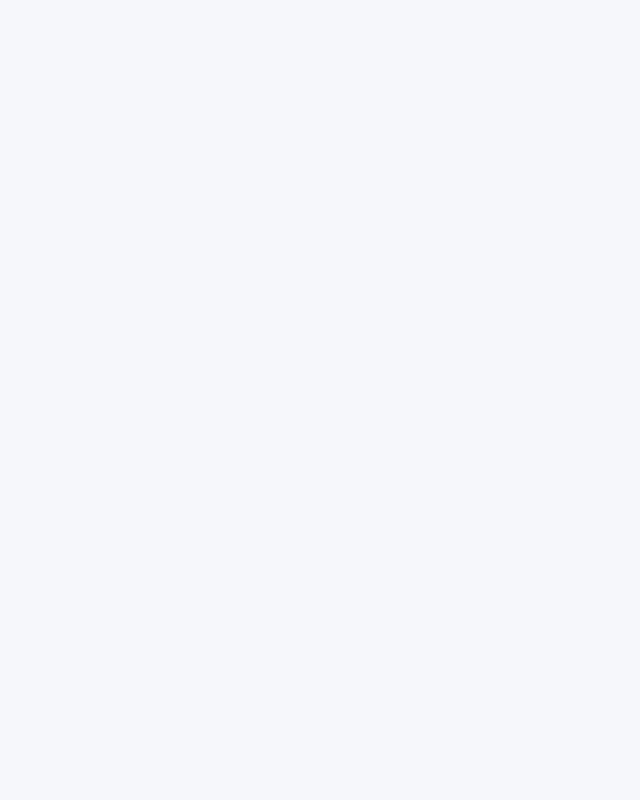
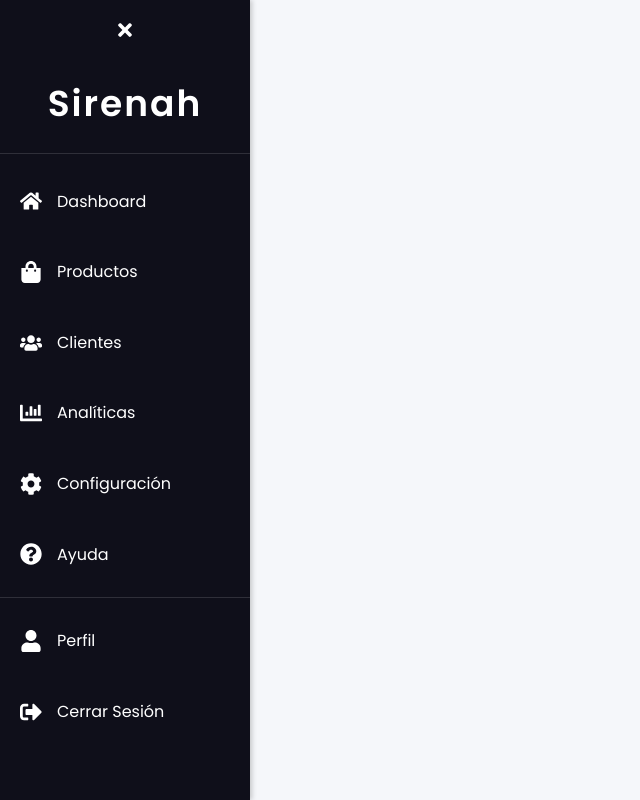
Before and after one commit to MarcoAntonioTR/Sirenah, a React (Vite) app in the folder frontend/: page /MenuAdmin/Ayuda in a window 1280 px wide. Before the commit this address had no page. Shown: the whole page, without its empty margins (0-640 px from the left). Built offline with nearby package versions, Linux system fonts and the light colour scheme.

Commit message:
Sidebar y Rutas

```diff
--- /dev/null
+++ b/frontend/src/components/layout/AdminSidebar.jsx
@@ -0,0 +1,34 @@
+import { useState } from 'react'
+import { FaBars, FaTimes, FaHome, FaShoppingBag, FaUsers, FaChartBar, FaCog, FaQuestionCircle, FaUser, FaSignOutAlt } from 'react-icons/fa'
+import '../../styles/AdminSidebar.css'
+function AdminSidebar() {
+
+    const [isCollapsed, setIsCollapsed] = useState(false)
+    const toggleSidebar = () => setIsCollapsed(!isCollapsed)
+
+  return (
+    <div className={`sidebar ${isCollapsed ? 'collapsed' : ''}`}>
+      <button className="toggle-btn" onClick={toggleSidebar}>
+        {isCollapsed ? <FaBars color="#fff" /> : <FaTimes color="#fff" />}
+      </button>
+      <div className="logo">
+        <h2>{isCollapsed ? '' : 'Sirenah'}</h2>
+      </div>
+      <nav>
+        <ul>
+          <li><a href="/MenuAdmin/Dashboard"><FaHome /> <span>Dashboard</span></a></li>
+          <li><a href="/MenuAdmin/Productos"><FaShoppingBag /> <span>Productos</span></a></li>
+          <li><a href="/MenuAdmin/Clientes"><FaUsers /> <span>Clientes</span></a></li>
+          <li><a href="/MenuAdmin/Analiticas"><FaChartBar /> <span>Analíticas</span></a></li>
+          <li><a href="/MenuAdmin/Configuracion"><FaCog /> <span>Configuración</span></a></li>
+          <li><a href="/MenuAdmin/Ayuda"><FaQuestionCircle /> <span>Ayuda</span></a></li>
+          <li className="separator"></li>
+          <li><a href="/MenuAdmin/Perfil"><FaUser /> <span>Perfil</span></a></li>
+          <li><a href="#logout"><FaSignOutAlt/> <span>Cerrar Sesión</span></a></li>
+        </ul>
+      </nav>
+      </div>
+  )
+}
+
+export default AdminSidebar
--- a/frontend/src/routes/Rutas.jsx
+++ b/frontend/src/routes/Rutas.jsx
@@ -5,6 +5,13 @@ import Nosotros from "../views/Home/Nosotros";
 import Contacto from "../views/Home/Contacto";
 import Login from "../views/Login/Login";
 import Registro from "../views/Login/Registro";
+import Dashboard from "../views/MenuAdm/Dashboard";
+import Productos from "../views/MenuAdm/Productos";
+import Clientes from "../views/MenuAdm/Clientes";
+import Analiticas from "../views/MenuAdm/Analiticas";
+import Configuracion from "../views/MenuAdm/Configuration";
+import Ayuda from "../views/MenuAdm/Ayuda";
+import Perfil from "../views/MenuAdm/Perfil";
 function Rutas() {
   return (
 
@@ -17,6 +24,13 @@ function Rutas() {
           <Route path="/Login" element=<Login /> />
           <Route path="/Registro" element=<Registro /> />
           <Route path="/" element={<Navigate to="/Home" />} />
+          <Route path="/MenuAdmin/Dashboard" element=<Dashboard />/>
+          <Route path="/MenuAdmin/Productos" element=<Productos />/>
+          <Route path="/MenuAdmin/Clientes" element=<Clientes />/>
+          <Route path="/MenuAdmin/Analiticas" element=<Analiticas />/>
+          <Route path="/MenuAdmin/Configuracion" element=<Configuracion />/>
+          <Route path="/MenuAdmin/Ayuda" element=<Ayuda />/>
+          <Route path="/MenuAdmin/Perfil" element=<Perfil />/>
         </Routes>
       </Router>
 
--- /dev/null
+++ b/frontend/src/styles/AdminSidebar.css
@@ -0,0 +1,122 @@
+@import url('https://fonts.googleapis.com/css2?family=Poppins:wght@300;400;600&display=swap');
+
+.sidebar {
+    position: fixed;
+    left: 0;
+    top: 0;
+    height: 100vh;
+    width: 250px;
+    background: #0f0f1a;
+    box-shadow: 2px 0 5px rgba(0, 0, 0, 0.2);
+    transition: width 0.3s ease, transform 0.3s ease;
+    color: #fff;
+    font-family: 'Poppins', sans-serif;
+    overflow-x: hidden;
+    z-index: 1000;
+}
+
+.sidebar.collapsed {
+    width: 70px;
+}
+
+.toggle-btn {
+    width: 100%;
+    background: transparent;
+    border: none;
+    padding: 10px;
+    cursor: pointer;
+    z-index: 10;
+    color: #fff;
+    font-size: 20px;
+    margin-top: 10px;
+}
+
+.logo {
+    padding: 20px;
+    text-align: center;
+    font-size: 24px;
+    font-weight: 600;
+    letter-spacing: 2px;
+    border-bottom: 1px solid #ffffff22;
+    white-space: nowrap;
+    overflow: hidden;
+    transition: font-size 0.3s ease;
+}
+
+/* Cambiar el tamaño del título cuando está colapsado */
+.sidebar.collapsed .logo {
+    font-size: 18px;
+}
+
+nav ul {
+    list-style-type: none;
+    padding: 0;
+    margin: 20px 0;
+}
+
+nav ul li a {
+    display: flex;
+    align-items: center;
+    padding: 15px 20px;
+    color: #fff;
+    text-decoration: none;
+    transition: background 0.3s ease;
+    white-space: nowrap;
+    margin: 15px 0;
+}
+
+nav ul li a:hover {
+    background: #ffffff11;
+}
+
+nav ul li a span {
+    margin-left: 15px;
+    font-size: 16px;
+    opacity: 1;
+    transition: opacity 0.3s ease;
+}
+
+.sidebar.collapsed nav ul li a span {
+    opacity: 0;
+    width: 0;
+    height: 0;
+    overflow: hidden;
+    transition: none;
+}
+
+nav ul li a svg {
+    font-size: 22px;
+    transition: font-size 0.3s ease;
+}
+
+
+.separator {
+    height: 1px;
+    background: #ffffff22;
+    margin: 10px 0;
+}
+
+@media (max-width: 768px) {
+
+    .toggle-btn {
+        right: 15px;
+        top: 15px;
+        font-size: 18px;
+    }
+    .logo {
+        font-size: 18px;
+        padding: 5px;
+    }
+
+    nav ul li a {
+        padding: 15px;
+    }
+
+    nav ul li a span {
+        font-size: 16px;
+    }
+
+    .sidebar.collapsed .toggle-btn {
+        right: 15px;
+    }
+}
--- /dev/null
+++ b/frontend/src/views/MenuAdm/Analiticas.jsx
@@ -0,0 +1,11 @@
+import AdminSidebar from "../../components/layout/AdminSidebar"
+
+function Analiticas() {
+    return (
+        <div>
+            <AdminSidebar />
+        </div>
+    )
+}
+
+export default Analiticas
--- /dev/null
+++ b/frontend/src/views/MenuAdm/Ayuda.jsx
@@ -0,0 +1,11 @@
+import AdminSidebar from "../../components/layout/AdminSidebar"
+
+function Ayuda() {
+    return (
+        <div>
+            <AdminSidebar />
+        </div>
+    )
+}
+
+export default Ayuda
--- /dev/null
+++ b/frontend/src/views/MenuAdm/Clientes.jsx
@@ -0,0 +1,11 @@
+import AdminSidebar from "../../components/layout/AdminSidebar"
+
+function Clientes() {
+    return (
+        <div>
+            <AdminSidebar />
+        </div>
+    )
+}
+
+export default Clientes
--- /dev/null
+++ b/frontend/src/views/MenuAdm/Configuration.jsx
@@ -0,0 +1,11 @@
+import AdminSidebar from "../../components/layout/AdminSidebar"
+
+function Configuration() {
+    return (
+        <div>
+            <AdminSidebar />
+        </div>
+    )
+}
+
+export default Configuration
--- /dev/null
+++ b/frontend/src/views/MenuAdm/Dashboard.jsx
@@ -0,0 +1,11 @@
+import AdminSidebar from "../../components/layout/AdminSidebar"
+
+function Dashboard() {
+    return (
+        <div>
+            <AdminSidebar />
+        </div>
+    )
+}
+
+export default Dashboard
--- /dev/null
+++ b/frontend/src/views/MenuAdm/Perfil.jsx
@@ -0,0 +1,11 @@
+import AdminSidebar from "../../components/layout/AdminSidebar"
+
+function Perfil() {
+    return (
+        <div>
+            <AdminSidebar />
+        </div>
+    )
+}
+
+export default Perfil
--- /dev/null
+++ b/frontend/src/views/MenuAdm/Productos.jsx
@@ -0,0 +1,11 @@
+import AdminSidebar from "../../components/layout/AdminSidebar"
+
+function Productos() {
+    return (
+        <div>
+            <AdminSidebar />
+        </div>
+    )
+}
+
+export default Productos
```
